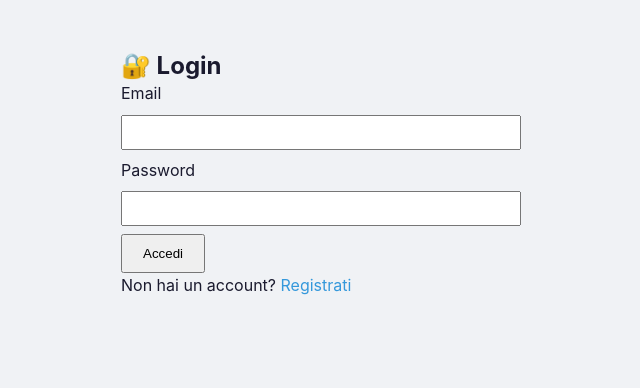
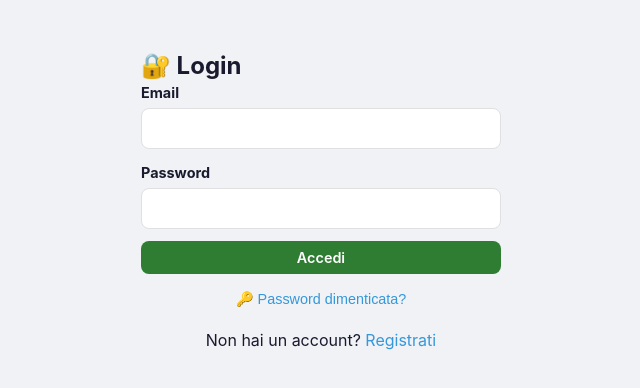
Before and after one commit to Fortu821/potchat, a React (Vite) app: page /login in a window 1280 px wide. Shown: the top 388 px of the page, without its empty margins (319-959 px from the left). Built offline with nearby package versions, Linux system fonts and the light colour scheme.

Commit message:
Aggistato reset password, modifica commenti e posts

```diff
--- a/src/components/MediaUpload.jsx
+++ b/src/components/MediaUpload.jsx
@@ -12,15 +12,13 @@ export default function MediaUpload({ onUpload, onRemove }) {
   const [preview, setPreview] = useState(null)
   const [fileType, setFileType] = useState(null)
 
-  // Dimensioni massime: 10MB per immagini, 50MB per video
-  const MAX_IMAGE_SIZE = 10 * 1024 * 1024
-  const MAX_VIDEO_SIZE = 50 * 1024 * 1024
+  const MAX_IMAGE_SIZE = 10 * 1024 * 1024 // 10MB
+  const MAX_VIDEO_SIZE = 50 * 1024 * 1024 // 50MB
 
   const handleFileChange = async (e) => {
     const file = e.target.files[0]
     if (!file) return
 
-    // Verifica dimensione
     const isImage = file.type.startsWith('image/')
     const isVideo = file.type.startsWith('video/')
 
@@ -39,7 +37,7 @@ export default function MediaUpload({ onUpload, onRemove }) {
       return
     }
 
-    // Anteprima locale
+    // Anteprima
     const reader = new FileReader()
     reader.onload = () => {
       setPreview(reader.result)
@@ -47,7 +45,7 @@ export default function MediaUpload({ onUpload, onRemove }) {
     }
     reader.readAsDataURL(file)
 
-    // Carica su Supabase
+    // Upload su Supabase Storage
     setUploading(true)
     setUploadProgress(0)
     setError(null)
@@ -60,22 +58,18 @@ export default function MediaUpload({ onUpload, onRemove }) {
         .from('post-media')
         .upload(fileName, file, {
           cacheControl: '3600',
-          upsert: false,
-          onProgress: (progress) => {
-            setUploadProgress(progress.loaded / progress.total * 100)
-          }
+          upsert: false
         })
 
       if (uploadError) throw uploadError
 
-      // Ottieni l'URL pubblico
       const { data: urlData } = supabase.storage
         .from('post-media')
         .getPublicUrl(fileName)
 
+      setUploadProgress(100)
       onUpload(urlData.publicUrl, isImage ? 'image' : 'video')
       setUploading(false)
-      setUploadProgress(100)
 
     } catch (err) {
       console.error('❌ Errore upload:', err)
@@ -98,7 +92,6 @@ export default function MediaUpload({ onUpload, onRemove }) {
 
   return (
     <div className="media-upload">
-      {/* Pulsante di selezione file */}
       <div className="media-upload-trigger" onClick={() => fileInputRef.current?.click()}>
         <span className="media-upload-icon">📎</span>
         <span className="media-upload-text">Allega foto o video</span>
@@ -113,7 +106,6 @@ export default function MediaUpload({ onUpload, onRemove }) {
         disabled={uploading}
       />
 
-      {/* Anteprima */}
       {preview && (
         <div className="media-preview">
           {fileType === 'image' ? (
@@ -131,12 +123,11 @@ export default function MediaUpload({ onUpload, onRemove }) {
         </div>
       )}
 
-      {/* Progresso */}
       {uploading && (
         <div className="media-upload-progress">
           <div
             className="media-upload-progress-bar"
-            style={{ width: `${uploadProgress}%` }}
+            style={{ width: `${Math.round(uploadProgress)}%` }}
           />
           <span className="media-upload-progress-text">
             {Math.round(uploadProgress)}%
@@ -144,7 +135,6 @@ export default function MediaUpload({ onUpload, onRemove }) {
         </div>
       )}
 
-      {/* Errore */}
       {error && (
         <div className="media-upload-error">
           ⚠️ {error}
--- a/src/pages/Login.jsx
+++ b/src/pages/Login.jsx
@@ -2,6 +2,7 @@
 import { useState } from 'react'
 import { Link, useNavigate } from 'react-router-dom'
 import { useAuth } from '../context/AuthContext'
+import { supabase } from '../lib/supabase'
 
 export default function Login() {
   const [email, setEmail] = useState('')
@@ -11,13 +12,19 @@ export default function Login() {
   const { signIn } = useAuth()
   const navigate = useNavigate()
 
+  // Reset password
+  const [resetEmail, setResetEmail] = useState('')
+  const [resetSent, setResetSent] = useState(false)
+  const [showReset, setShowReset] = useState(false)
+  const [resetLoading, setResetLoading] = useState(false)
+
   const handleSubmit = async (e) => {
     e.preventDefault()
     setError(null)
     setLoading(true)
     try {
       await signIn(email, password)
-      navigate('/') // Vai alla home dopo il login
+      navigate('/')
     } catch (err) {
       setError(err.message)
     } finally {
@@ -25,36 +32,132 @@ export default function Login() {
     }
   }
 
+  const handleResetPassword = async (e) => {
+    e.preventDefault()
+    if (!resetEmail) return
+
+    setResetLoading(true)
+    setError(null)
+    try {
+      const { error } = await supabase.auth.resetPasswordForEmail(resetEmail, {
+        redirectTo: `${window.location.origin}/reset-password`
+      })
+      if (error) throw error
+      setResetSent(true)
+    } catch (err) {
+      console.error('❌ Errore reset:', err)
+      setError(err.message)
+    } finally {
+      setResetLoading(false)
+    }
+  }
+
   return (
-    <div style={{ maxWidth: '400px', margin: '50px auto' }}>
+    <div style={{ maxWidth: '400px', margin: '50px auto', padding: '0 20px' }}>
       <h2>🔐 Login</h2>
+
+      {!showReset ? (
         <form onSubmit={handleSubmit}>
-        <div>
-          <label>Email</label>
+          <div style={{ marginBottom: '12px' }}>
+            <label style={{ display: 'block', marginBottom: '4px', fontSize: '0.9rem', fontWeight: 'bold' }}>
+              Email
+            </label>
             <input
               type="email"
               value={email}
               onChange={(e) => setEmail(e.target.value)}
               required
-            style={{ width: '100%', padding: '8px', margin: '8px 0' }}
+              className="input"
             />
           </div>
-        <div>
-          <label>Password</label>
+          <div style={{ marginBottom: '12px' }}>
+            <label style={{ display: 'block', marginBottom: '4px', fontSize: '0.9rem', fontWeight: 'bold' }}>
+              Password
+            </label>
             <input
               type="password"
               value={password}
               onChange={(e) => setPassword(e.target.value)}
               required
-            style={{ width: '100%', padding: '8px', margin: '8px 0' }}
+              className="input"
             />
           </div>
-        {error && <p style={{ color: 'red' }}>{error}</p>}
-        <button type="submit" disabled={loading} style={{ padding: '10px 20px' }}>
-          {loading ? 'Caricamento...' : 'Accedi'}
+          {error && <p style={{ color: 'var(--color-danger)' }}>{error}</p>}
+          <button
+            type="submit"
+            disabled={loading}
+            className="btn btn-primary"
+            style={{ width: '100%' }}
+          >
+            {loading ? '⏳ Caricamento...' : 'Accedi'}
           </button>
         </form>
-      <p>
+      ) : (
+        <form onSubmit={handleResetPassword}>
+          <p style={{ fontSize: '0.9rem', color: 'var(--color-text-secondary)', marginBottom: '12px' }}>
+            Inserisci la tua email e ti invieremo un link per reimpostare la password.
+          </p>
+          <div style={{ marginBottom: '12px' }}>
+            <label style={{ display: 'block', marginBottom: '4px', fontSize: '0.9rem', fontWeight: 'bold' }}>
+              Email
+            </label>
+            <input
+              type="email"
+              value={resetEmail}
+              onChange={(e) => setResetEmail(e.target.value)}
+              placeholder="Inserisci la tua email"
+              className="input"
+              required
+            />
+          </div>
+          {error && <p style={{ color: 'var(--color-danger)' }}>{error}</p>}
+          {resetSent && (
+            <p style={{ color: 'var(--color-success)' }}>
+              ✅ Email inviata! Controlla la tua casella.
+            </p>
+          )}
+          <button
+            type="submit"
+            disabled={resetLoading || resetSent}
+            className="btn btn-primary"
+            style={{ width: '100%' }}
+          >
+            {resetLoading ? '⏳ Invio...' : '📧 Invia link reset'}
+          </button>
+          <button
+            type="button"
+            onClick={() => {
+              setShowReset(false)
+              setError(null)
+              setResetSent(false)
+            }}
+            className="btn btn-outline"
+            style={{ width: '100%', marginTop: '8px' }}
+          >
+            ← Torna al login
+          </button>
+        </form>
+      )}
+
+      {!showReset && !resetSent && (
+        <div style={{ marginTop: '12px', textAlign: 'center' }}>
+          <button
+            type="button"
+            onClick={() => setShowReset(true)}
+            style={{
+              background: 'none',
+              border: 'none',
+              color: 'var(--color-secondary)',
+              cursor: 'pointer',
+              fontSize: '0.9rem'
+            }}
+          >
+            🔑 Password dimenticata?
+          </button>
+        </div>
+      )}
+
+      <p style={{ marginTop: '16px', textAlign: 'center' }}>
         Non hai un account? <Link to="/signup">Registrati</Link>
       </p>
     </div>
```
Lines whose indentation alone changed are shown as unchanged.
